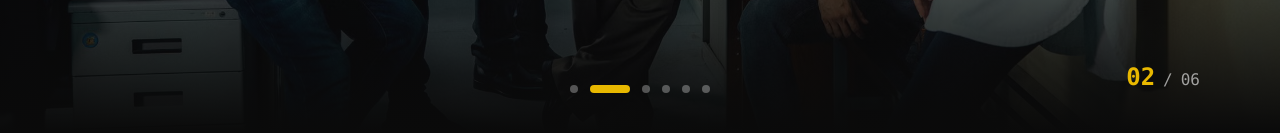
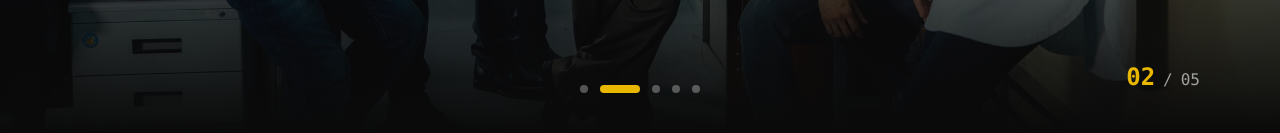
Before and after one commit to ecn2studio/ecn2studio-website, a Next.js app: page / in a window 1280 px wide. Shown: the part 667-800 px from the top of the page. Built offline with nearby package versions, Linux system fonts and the light colour scheme.

Commit message:
移除首頁第六張幻燈片
保留乩身首頁置換內容，並下架原第六張幻燈片。

Made-with: Cursor

```diff
--- a/src/components/HeroCarousel.tsx
+++ b/src/components/HeroCarousel.tsx
@@ -48,13 +48,6 @@ const slides: Slide[] = [
     subtitleKey: "slide4.subtitle",
     categoryKey: "slide4.category",
     image: "/images/slide4.jpg",
-  },
-  {
-    id: 6,
-    titleKey: "slide6.title",
-    subtitleKey: "slide6.subtitle",
-    categoryKey: "slide6.category",
-    image: "/images/凶宅專賣店劇照.jpg",
   },
 ];
 
```
